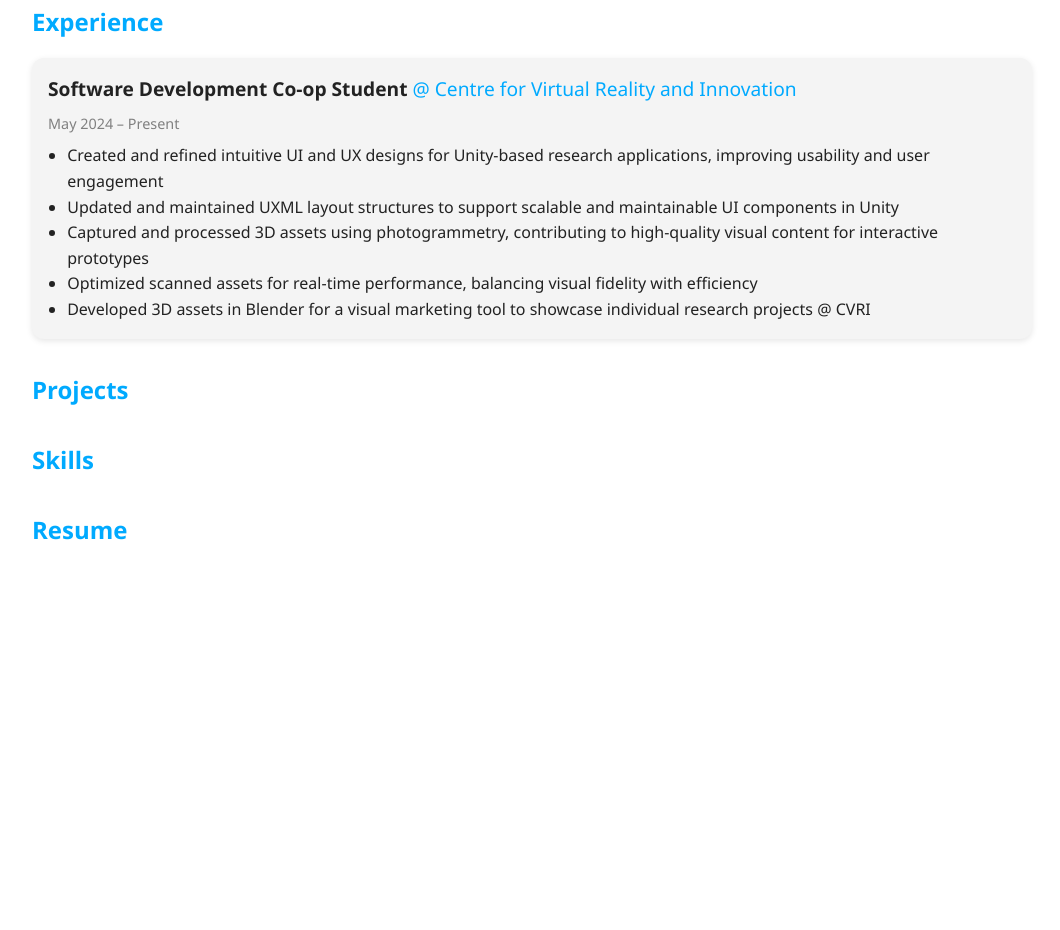
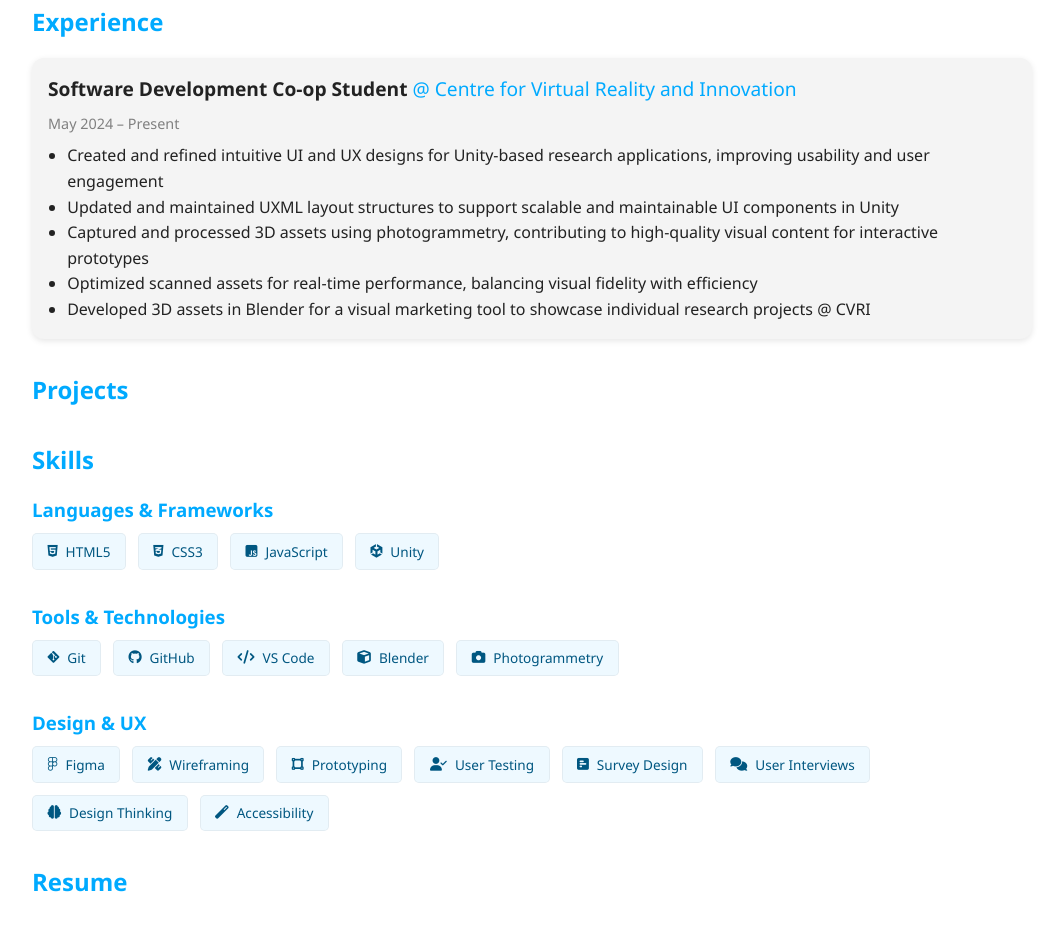
Before and after one commit to chloefeierabend/portfolio-site, a plain HTML site: page index.html in a window 1280 px wide. Shown: the part 493-1423 px from the top of the page, without its empty margins (108-1168 px from the left). Before the commit the page ends 1075 px from the top, so only its background shows below. Drawn offline with Linux system fonts and the light colour scheme.

Commit message:
Added skills to skills section and a TODO.md
Added skills to skills section and a TODO.md
Also added a separate skills stylesheet for better organization

```diff
--- a/index.html
+++ b/index.html
@@ -9,6 +9,7 @@
       rel="stylesheet"
       href="https://cdnjs.cloudflare.com/ajax/libs/font-awesome/6.5.0/css/all.min.css"
     />
+    <link rel="stylesheet" href="skills.css" />
     <script defer src="script.js"></script>
   </head>
   <body>
@@ -118,7 +119,58 @@
 
     <section id="skills">
       <h2>Skills</h2>
-      <!-- ADD SKILLS -->
+
+      <div class="skills-category">
+        <h3>Languages & Frameworks</h3>
+        <div class="skills-grid">
+          <span class="skill"><i class="fab fa-html5"></i> HTML5</span>
+          <span class="skill"><i class="fab fa-css3-alt"></i> CSS3</span>
+          <span class="skill"><i class="fab fa-js-square"></i> JavaScript</span>
+          <span class="skill"><i class="fab fa-unity"></i> Unity</span>
+        </div>
+      </div>
+
+      <div class="skills-category">
+        <h3>Tools & Technologies</h3>
+        <div class="skills-grid">
+          <span class="skill"><i class="fab fa-git-alt"></i> Git</span>
+          <span class="skill"><i class="fab fa-github"></i> GitHub</span>
+          <span class="skill"><i class="fas fa-code"></i> VS Code</span>
+          <span class="skill"><i class="fas fa-cube"></i> Blender</span>
+          <span class="skill"
+            ><i class="fas fa-camera"></i> Photogrammetry</span
+          >
+        </div>
+      </div>
+
+        <div class="skills-category">
+          <h3>Design & UX</h3>
+          <div class="skills-grid">
+            <span class="skill"><i class="fab fa-figma"></i> Figma</span>
+            <span class="skill"
+              ><i class="fas fa-pencil-ruler"></i> Wireframing</span
+            >
+            <span class="skill"
+              ><i class="fas fa-vector-square"></i> Prototyping</span
+            >
+            <span class="skill"
+              ><i class="fas fa-user-check"></i> User Testing</span
+            >
+            <span class="skill"
+              ><i class="fas fa-poll-h"></i> Survey Design</span
+            >
+            <span class="skill"
+              ><i class="fas fa-comments"></i> User Interviews</span
+            >
+            <span class="skill"
+              ><i class="fas fa-brain"></i> Design Thinking</span
+            >
+            <span class="skill"
+              ><i class="fas fa-magic"></i> Accessibility</span
+            >
+          </div>
+        </div>
+      </div>
     </section>
 
     <section id="resume">
--- /dev/null
+++ b/skills.css
@@ -0,0 +1,63 @@
+.skills-category {
+  margin-bottom: 2rem;
+}
+
+.skills-category h3 {
+  color: var(--accent);
+  margin-bottom: 0.5rem;
+}
+
+.skills-grid {
+  display: flex;
+  flex-wrap: wrap;
+  gap: 0.75rem;
+}
+
+.skill {
+  background-color: var(--skills-bg);
+  color: var(--skills-text);
+  padding: 0.4rem 0.9rem;
+  border-radius: 5px;
+  font-size: 0.85rem;
+  font-weight: 500;
+  display: inline-flex;
+  align-items: center;
+  gap: 0.5rem;
+  box-shadow: none;
+  border: 1px solid rgba(0, 0, 0, 0.05);
+  transition: none;
+  cursor: default;
+  opacity: 0;
+  transform: translateY(20px);
+  animation: fadeInUp 0.3s ease forwards;
+}
+
+.skill:nth-child(1) {
+  animation-delay: 0.05s;
+}
+.skill:nth-child(2) {
+  animation-delay: 0.1s;
+}
+.skill:nth-child(3) {
+  animation-delay: 0.15s;
+}
+.skill:nth-child(4) {
+  animation-delay: 0.2s;
+}
+.skill:nth-child(5) {
+  animation-delay: 0.25s;
+}
+.skill:nth-child(6) {
+  animation-delay: 0.3s;
+}
+.skill:nth-child(7) {
+  animation-delay: 0.35s;
+}
+/* ...add as needed */
+
+@keyframes fadeInUp {
+  to {
+    opacity: 1;
+    transform: translateY(0);
+  }
+}
--- a/style.css
+++ b/style.css
@@ -21,6 +21,8 @@ body {
   --card: #f4f4f4;
   --tooltip-bg: #005781;
   --tooltip-text: #ffffff;
+  --skills-bg: #eef9ff;
+  --skills-text: #005781;
 }
 
 :root[data-theme="dark"] {
@@ -30,6 +32,8 @@ body {
   --card: #2c2c2c;
   --tooltip-bg: #005781;
   --tooltip-text: #f5f5f5;
+  --skills-bg: #005781;
+  --skills-text: #f5f5f5;
 }
 
 header {
```
Also changed, not shown: 1 other file.
